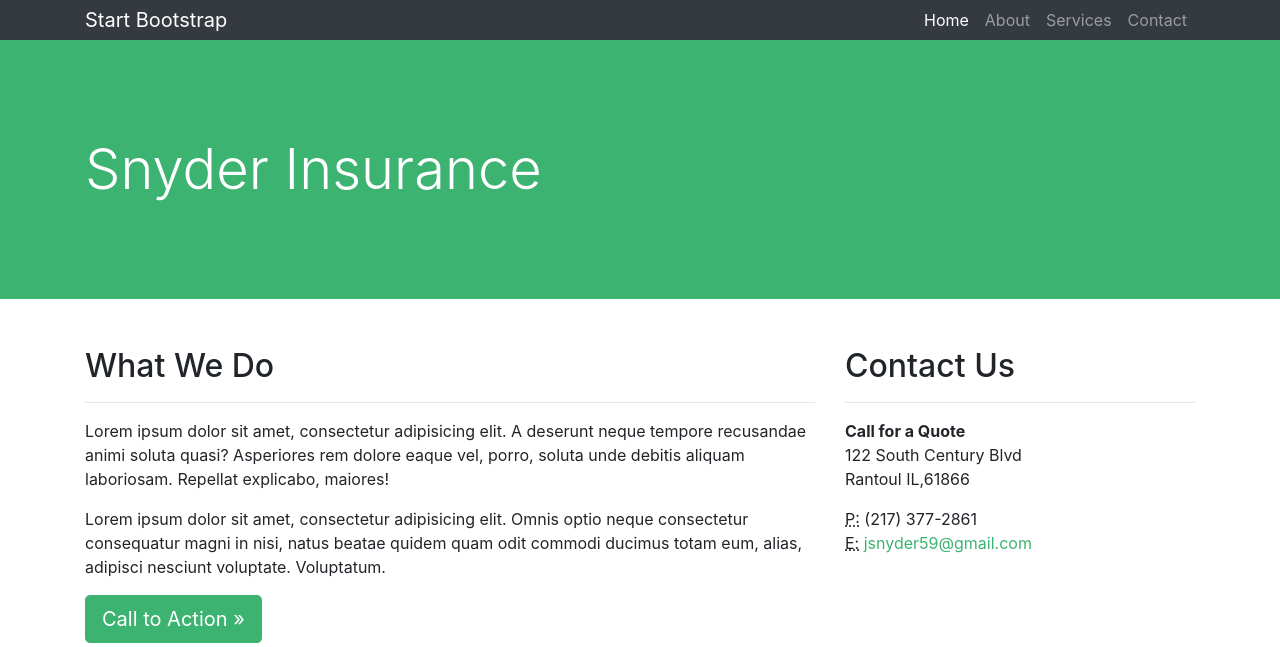
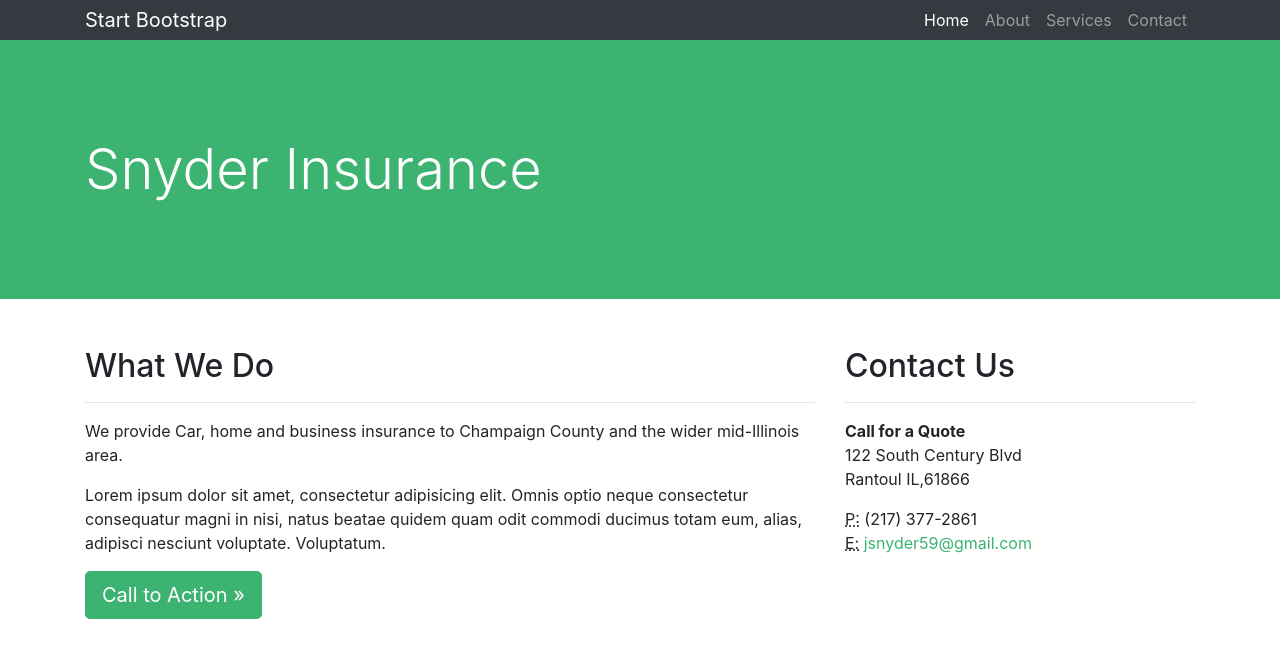
Before and after one commit to msnyd/snyder-insurance-webpage, a Jekyll site: the page built from index.html, in a window 1280 px wide, cut to the strip 0-647 px from the top of the page. Built offline with Jekyll 4.4.1, drawn with Linux system fonts in a browser that asks for light colours.

Commit message:
Update index.html

```diff
--- a/index.html
+++ b/index.html
@@ -7,10 +7,7 @@ layout: default
     <h2>What We Do</h2>
     <hr />
     <p>
-      Lorem ipsum dolor sit amet, consectetur adipisicing elit. A deserunt neque
-      tempore recusandae animi soluta quasi? Asperiores rem dolore eaque vel,
-      porro, soluta unde debitis aliquam laboriosam. Repellat explicabo,
-      maiores!
+      We provide Car, home and business insurance to Champaign County and the wider mid-Illinois area.
     </p>
     <p>
       Lorem ipsum dolor sit amet, consectetur adipisicing elit. Omnis optio
```
